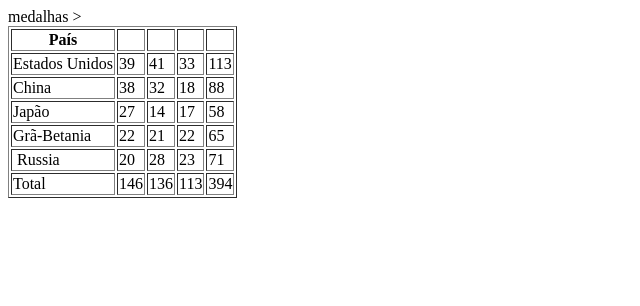
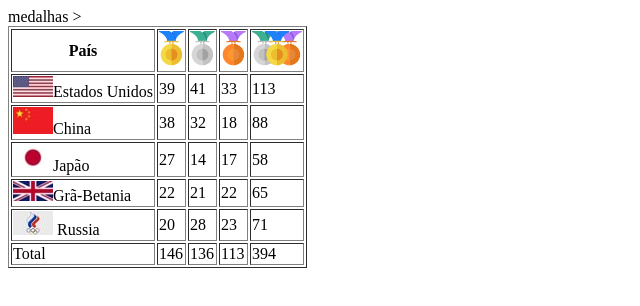
Before and after one commit to byavalentinna/quadro-medalhas, a plain HTML site: page index.html in a window 1280 px wide. Shown: the whole page, without its empty margins (0-640 px from the left). Drawn offline with Linux system fonts and the light colour scheme.

Commit message:
quadro de medalhas c/ imgs

```diff
--- a/index.html
+++ b/index.html
@@ -10,15 +10,15 @@
         <thead>
              <tr>
                  <th>País</th>
-                 <th><img src=></th>
-                 <th><img src= ></th>
-                 <th><img src= ></th>
-                 <th><img src= ></th>
+                 <th><img src="imgs/medalha-ouro.png"></th>
+                 <th><img src= "imgs/medalha-prata.png"></th>
+                 <th><img src= "imgs/medalha-bronze.png"></th>
+                 <th><img src="imgs/medalha-total.png" ></th>
              </tr>
          </thead>
          <tbody>
               <tr>
-                  <td><img src= >Estados Unidos</td>
+                  <td><img src="imgs/estados-unidos.jpg" >Estados Unidos</td>
                  <td>39</td>
                  <td>41</td>
                  <td>33</td>
@@ -26,27 +26,27 @@
 
                 </tr>
                  <tr>
-                      <td><img src >China</td>
+                      <td><img src="imgs/china.jpg" >China</td>
                       <td>38</td>
                       <td>32
                       <td>18</td>
                       <td>88</td>
                      </tr>
                      <tr>
-                        <td><img src= >Japão</td>>
+                        <td><img src="imgs/japao.jpg" >Japão</td>>
                         <td>27</td>
                         <td>14</td>
                         <td>17</td>
                         <td>58</td>
                      <tr>
-                        <td><img src= >Grã-Betania</td>
+                        <td><img src= "imgs/gra-bretanha.jpg">Grã-Betania</td>
                         <td>22</td>
                         <td>21</td>
                         <td>22</td>
                         <td>65</td>
                       </tr>
                      <tr>
-                        <td><img src= > Russia</td>
+                        <td><img src="imgs/atletas-da-russia.jpg" > Russia</td>
                         <td>20</td>
                         <td>28</td>
                         <td>23</td>
```
Also changed, not shown: imgs/atletas-da-russia.jpg (added), imgs/china.jpg (added), imgs/estados-unidos.jpg (added), imgs/gra-bretanha.jpg (added), imgs/japao.jpg (added), imgs/medalha-bronze.png (added), imgs/medalha-ouro.png (added), imgs/medalha-prata.png (added), imgs/medalha-total.png (added).
